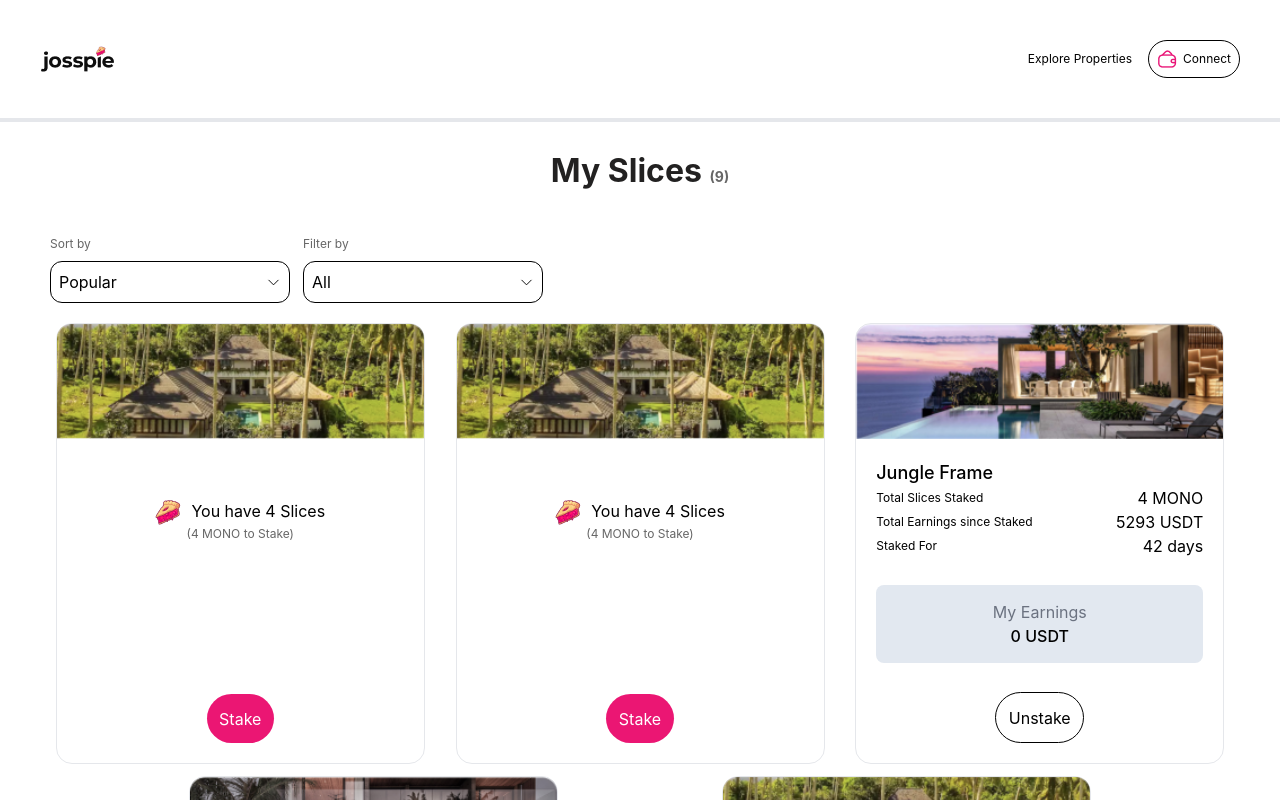
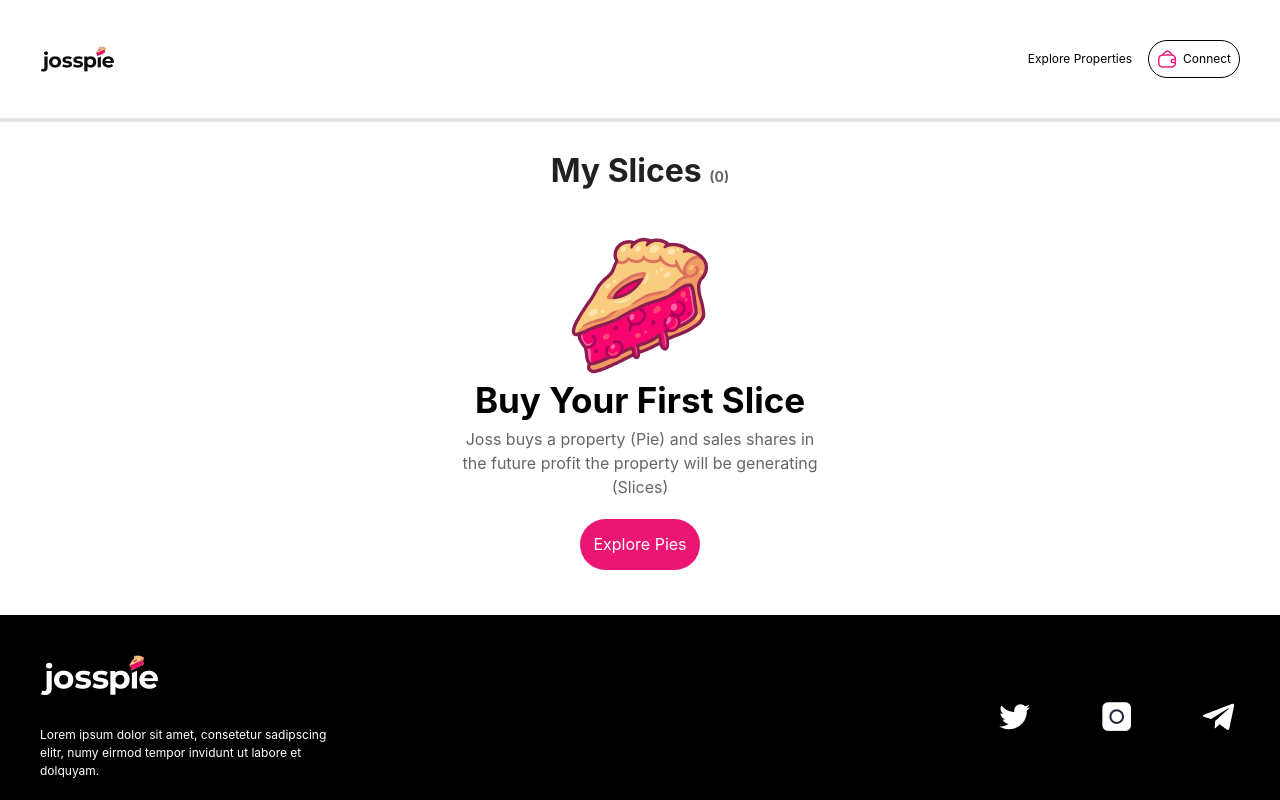
Before and after one commit to faryadicka/josspie-split, a React (Create React App) app: page / in a window 1280 px wide. Shown: the top 800 px of the page. Built offline with nearby package versions, Linux system fonts and the light colour scheme; the HTML template or start-up script is replaced by a standard one.

Commit message:
fix myslices 0 & menu

```diff
--- a/src/App.jsx
+++ b/src/App.jsx
@@ -6,7 +6,9 @@ import {
 import "./App.css";
 import Layout from "./components/Layout";
 import Card from "./components/Card";
+import ImgSlices from "../src/assets/img/slices-img.png";
 import { dummy, filterMenu, sortMenu } from "./data";
+import Button from "./components/Button";
 
 function App() {
   const slices = 2;
@@ -19,11 +21,17 @@ function App() {
   const [clickedSort, setclickedSort] = useState(false);
   const [isConnect, setIsConnect] = useState(false);
   const [open, setOpen] = useState(false);
+  const [mySlices, setMySlices] = useState([]);
+
+  const handleConnectWallet = () => {
+    setIsConnect(!isConnect);
+    setMySlices(dummy);
+  };
 
   return (
     <Layout
       isConnect={isConnect}
-      setIsConnect={setIsConnect}
+      handleConnectWallet={handleConnectWallet}
       open={open}
       setOpen={setOpen}
       title={title}
@@ -31,9 +39,12 @@ function App() {
       <div className="text-center mb-[40px] text-[#222121]">
         <p className="font-bold text-[32px]">
           My Slices{" "}
-          <span className="text-[14px] text-[#666666]">({dummy.length})</span>
+          <span className="text-[14px] text-[#666666]">
+            ({mySlices.length})
+          </span>
         </p>
       </div>
+      {mySlices.length > 0 ? (
         <div className="flex w-full justify-between sm:justify-start gap-[13px] sm:items-start items-end sm:mx-[25px]">
           <div className="w-60">
             <p className="text-[#666666] text-[12px] sm:block mb-2">Sort by</p>
@@ -104,15 +115,64 @@ function App() {
             </div>
           </div>
           <div className="w-24">
-          <div></div>
-          <div className="border border-black rounded-xl p-2 flex items-center justify-evenly sm:hidden">
+            <div
+              onClick={() => {
+                setclickedFilter(!clickedFilter);
+              }}
+              className={`border border-black rounded-xl ${
+                !clickedFilter ? "flex-col text-[12px]" : ""
+              } p-2 flex items-center justify-evenly sm:hidden`}
+            >
+              {clickedFilter && (
+                <>
                   <AdjustmentsHorizontalIcon width={15} />
                   <p>Filters</p>
+                </>
+              )}
+              {!clickedFilter &&
+                filterMenu.map((item, idx) => (
+                  <div
+                    onClick={() => {
+                      setfilterValue(item.label);
+                      setclickedFilter(!clickedFilter);
+                    }}
+                    key={idx}
+                    className={`${
+                      filterMenu.length - 1 === idx
+                        ? ""
+                        : "border-b border-[#666666]"
+                    } py-[5px]`}
+                  >
+                    <p className="cursor-pointer">{item.label}</p>
+                  </div>
+                ))}
             </div>
           </div>
         </div>
+      ) : (
+        <div class="flex justify-center items-center flex-col">
+          <div className="">
+            <img src={ImgSlices} alt="slices" />
+          </div>
+          <p class="text-[35px] font-bold">Buy Your First Slice</p>
+          <div className="w-[80%] sm:w-[30%] text-[#666666]">
+            <p className="text-center">
+              Joss buys a property (Pie) and sales shares in the future profit
+              the property will be generating (Slices)
+            </p>
+          </div>
+          <div className="mt-[20px]">
+            <Button
+              text="text-white"
+              background="bg-[#EB1673]"
+              isPosition={false}
+              title="Explore Pies"
+            />
+          </div>
+        </div>
+      )}
       <div className="mt-[20px] sm:flex sm:flex-wrap sm:justify-evenly">
-        {dummy.slice(totalCard).map((item) => (
+        {mySlices.slice(totalCard).map((item) => (
           <Card
             open={open}
             setOpen={setOpen}
@@ -130,7 +190,7 @@ function App() {
           />
         ))}
       </div>
-      {viewMore && (
+      {viewMore && mySlices.length > 0 && (
         <div className="flex justify-center">
           <button
             onClick={() => {
--- a/src/components/Layout/index.jsx
+++ b/src/components/Layout/index.jsx
@@ -8,7 +8,7 @@ import Tele from "../../assets/img/Tele.png";
 import Wallet from "../../assets/img/wallet.png";
 import Modal from "../../components/Modal/index";
 
-function Layout({ children, isConnect, setIsConnect, open, setOpen, title }) {
+function Layout({ children, isConnect, open, setOpen, title, handleConnectWallet }) {
   // const [isConnect, setIsConnect] = useState(false);
 
   return (
@@ -23,9 +23,7 @@ function Layout({ children, isConnect, setIsConnect, open, setOpen, title }) {
             {!isConnect ? (
               <>
                 <li
-                  onClick={() => {
-                    setIsConnect(!isConnect);
-                  }}
+                  onClick={handleConnectWallet}
                   className="border border-black p-2 rounded-full cursor-pointer"
                 >
                   <div className="flex items-center gap-[5px]">
```
Lines whose indentation alone changed are shown as unchanged.
